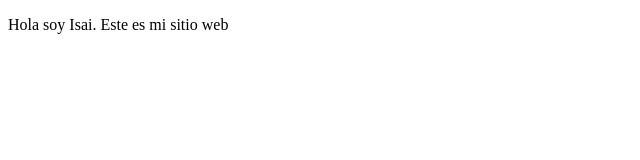
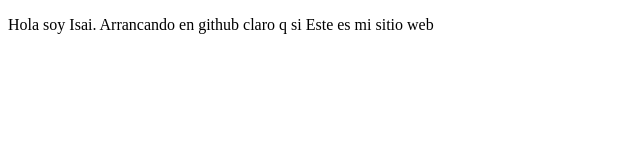
Before and after one commit to IsaiiMH/ProyectoDemoCursoPrework, a plain HTML site: page index.html in a window 1280 px wide. Shown: the whole page, without its empty margins (0-640 px from the left). Drawn offline with Linux system fonts and the light colour scheme.

Commit message:
Cambios de Git claro q si

```diff
--- a/index.html
+++ b/index.html
@@ -8,7 +8,7 @@
 </head>
 <body>
     <p>
-        Hola soy Isai.
+        Hola soy Isai. Arrancando en github claro q si
         Este es mi sitio web
     </p>
 </body>
```
